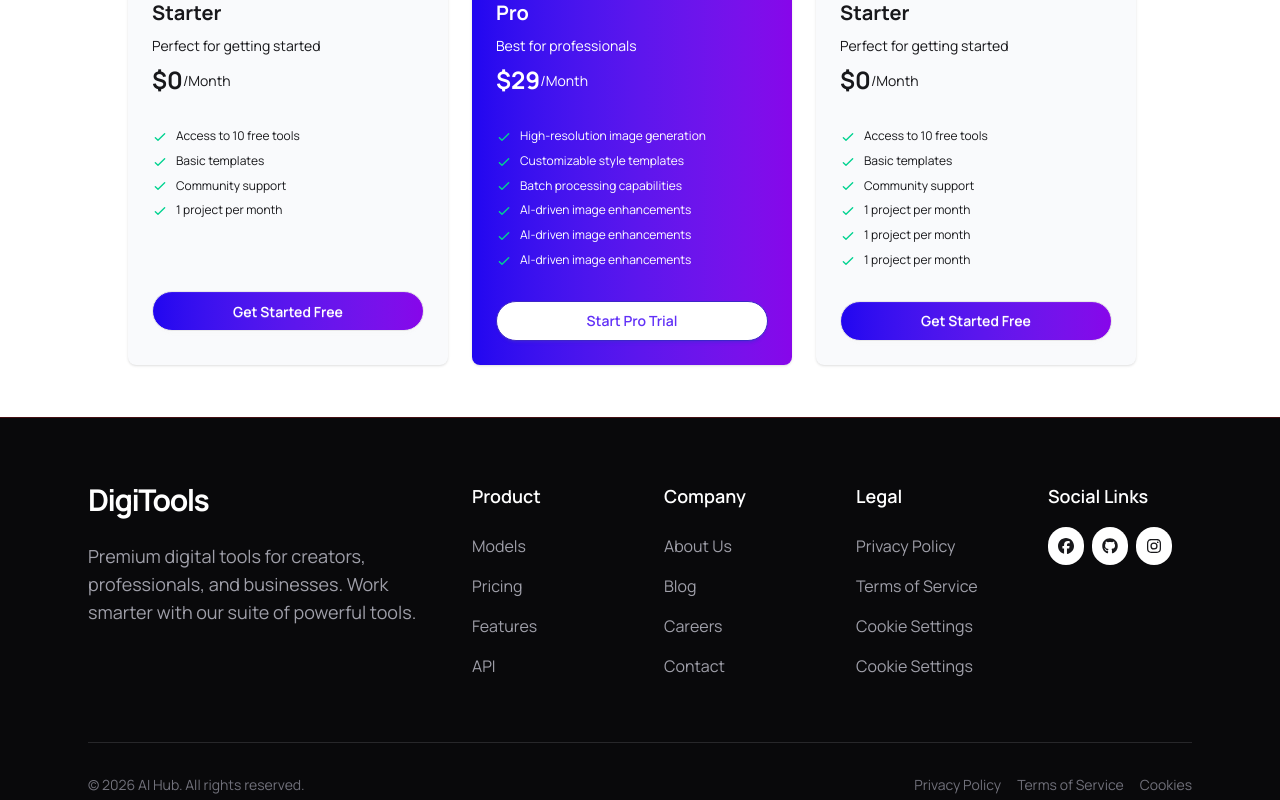
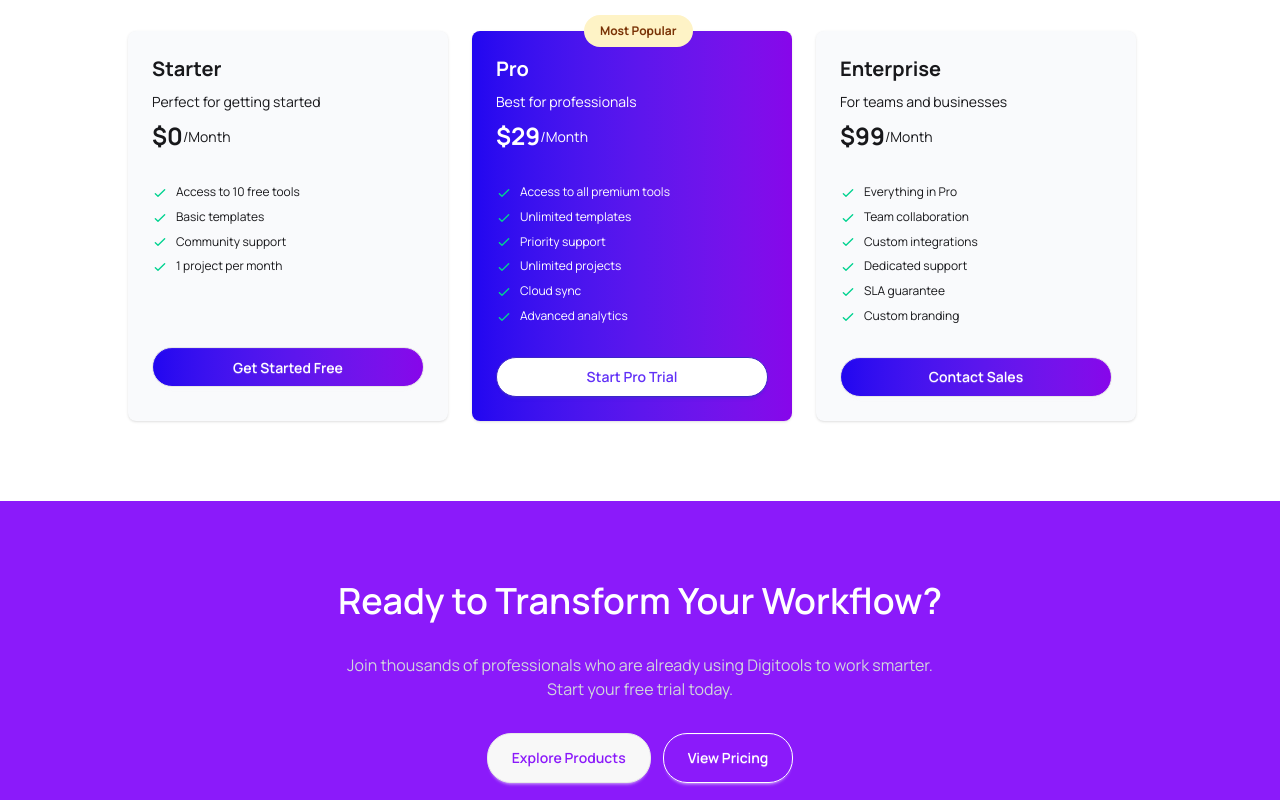
Before and after one commit to MDSOBUJMADBOR/assignment-6, a React (Vite) app: page / in a window 1280 px wide. Shown: the part 3220-4020 px from the top of the page. Built offline with nearby package versions, Linux system fonts and the light colour scheme.

Commit message:
ready section added

```diff
--- a/src/App.jsx
+++ b/src/App.jsx
@@ -11,6 +11,7 @@ import GetStarted from './component/Get Started/GetStarted'
 import Simple from './component/Simple/Simple'
 import Footer from './component/Simple/Footer'
 import { ToastContainer } from 'react-toastify'
+import Ready from './component/Simple/Ready'
 
 
 const getModels = async () => {
@@ -58,6 +59,7 @@ className={`tab rounded-full w-30 text-xl font-semibold
 
   <GetStarted></GetStarted>
 <Simple></Simple>
+<Ready></Ready>
   <Footer></Footer>
 
    <ToastContainer/>
--- a/src/component/Simple/Footer.jsx
+++ b/src/component/Simple/Footer.jsx
@@ -35,22 +35,22 @@ const Footer = () => {
             <ul className="space-y-4 text-zinc-400">
               <li>
                 <a href="#" className="hover:text-white transition">
-                  Models
+                Features
                 </a>
               </li>
               <li>
                 <a href="#" className="hover:text-white transition">
-                  Pricing
+                 Pricing
                 </a>
               </li>
               <li>
                 <a href="#" className="hover:text-white transition">
-                  Features
+                 Templates
                 </a>
               </li>
               <li>
                 <a href="#" className="hover:text-white transition">
-                  API
+                Integrations
                 </a>
               </li>
             </ul>
@@ -76,33 +76,33 @@ const Footer = () => {
               </li>
               <li>
                 <a href="#" className="hover:text-white transition">
-                  Contact
+                Press
                 </a>
               </li>
             </ul>
           </div>
 
           <div className="md:col-span-2">
-            <h3 className="text-white font-semibold mb-6 text-lg">Legal</h3>
+            <h3 className="text-white font-semibold mb-6 text-lg">Resources</h3>
             <ul className="space-y-4 text-zinc-400">
               <li>
                 <a href="#" className="hover:text-white transition">
-                  Privacy Policy
+                 Documentation
                 </a>
               </li>
               <li>
                 <a href="#" className="hover:text-white transition">
-                  Terms of Service
+                  Help Center
                 </a>
               </li>
               <li>
                 <a href="#" className="hover:text-white transition">
-                  Cookie Settings
+                  Community
                 </a>
               </li>
               <li>
                 <a href="#" className="hover:text-white transition">
-                  Cookie Settings
+                  Contact
                 </a>
               </li>
             </ul>
@@ -111,9 +111,9 @@ const Footer = () => {
             <h3 className="text-white font-semibold mb-6 text-lg">Social Links</h3>
             <div>
                     <ul className='flex gap-2 items-center'>
-                              <li ><a className='h-12 w-12 rounded-full p-2 bg-white' href=""><FontAwesomeIcon icon={faFacebook} className='' /></a></li>
-                              <li ><a className='h-12 w-12 rounded-full p-2 bg-white' href=""><FontAwesomeIcon icon={faGithub} className='' /></a></li>
-                              <li ><a className='h-12 w-12 rounded-full p-2 bg-white' href=""><FontAwesomeIcon icon={faInstagram} className='' /></a></li>
+                              <li ><a className='h-12 w-12 rounded-full p-2 bg-white hover:bg-gray-400' href=""><FontAwesomeIcon icon={faFacebook} className='' /></a></li>
+                              <li ><a className='h-12 w-12 rounded-full p-2 bg-white hover:bg-gray-400' href=""><FontAwesomeIcon icon={faGithub} className='' /></a></li>
+                              <li ><a className='h-12 w-12 rounded-full p-2 bg-white hover:bg-gray-400' href=""><FontAwesomeIcon icon={faInstagram} className='' /></a></li>
 
                     </ul>
             </div>
--- /dev/null
+++ b/src/component/Simple/Ready.jsx
@@ -0,0 +1,20 @@
+import React from 'react';
+
+const Ready = () => {
+          return (
+                    <div className='bg-[#8b1afa] space-y-8 py-20'>
+<div className='text-center space-y-8'>
+<h2 className='text-4xl font-semibold text-white'>Ready to Transform Your Workflow?</h2>
+<p className='text-[16px] text-gray-300'>Join thousands of professionals who are already using Digitools to work smarter. <br /> Start your free trial today.</p>
+</div>
+
+<div className=' flex gap-3 justify-center items-center'>
+<button className='btn rounded-3xl text-[#8b1afa] p-6'>Explore Products</button>
+<button className='btn bg-transparent rounded-3xl text-white border border-white p-6'>View Pricing</button>
+</div>
+<p className='text-center text-gray-300'>14-day free trial • No credit card required • Cancel anytime</p>
+                    </div>
+          );
+};
+
+export default Ready;
--- a/src/component/Simple/Simple.jsx
+++ b/src/component/Simple/Simple.jsx
@@ -3,10 +3,10 @@ import React from 'react';
 const Simple = () => {
           return (
 
-<div className='my-13'>
+<div className='my-20'>
 
 
-<div className='text-center space-y-3'>
+<div className='text-center space-y-3 mb-7'>
           <h2 className='text-2xl font-bold '>Simple, Transparent Pricing</h2>
           <p className='text-gray-400'>Choose the plan that fits your needs. Upgrade or downgrade anytime.</p>
 </div>
@@ -75,27 +75,27 @@ const Simple = () => {
     <ul className="mt-6 flex flex-col gap-2 text-xs">
       <li>
         <svg xmlns="http://www.w3.org/2000/svg" className="size-4 me-2 inline-block text-success" fill="none" viewBox="0 0 24 24" stroke="currentColor"><path strokeLinecap="round" strokeLinejoin="round" strokeWidth="2" d="M5 13l4 4L19 7" /></svg>
-        <span>High-resolution image generation</span>
+        <span>Access to all premium tools</span>
       </li>
       <li>
         <svg xmlns="http://www.w3.org/2000/svg" className="size-4 me-2 inline-block text-success" fill="none" viewBox="0 0 24 24" stroke="currentColor"><path strokeLinecap="round" strokeLinejoin="round" strokeWidth="2" d="M5 13l4 4L19 7" /></svg>
-        <span>Customizable style templates</span>
+        <span>Unlimited templates</span>
       </li>
       <li>
         <svg xmlns="http://www.w3.org/2000/svg" className="size-4 me-2 inline-block text-success" fill="none" viewBox="0 0 24 24" stroke="currentColor"><path strokeLinecap="round" strokeLinejoin="round" strokeWidth="2" d="M5 13l4 4L19 7" /></svg>
-        <span>Batch processing capabilities</span>
+        <span>Priority support</span>
       </li>
       <li>
         <svg xmlns="http://www.w3.org/2000/svg" className="size-4 me-2 inline-block text-success" fill="none" viewBox="0 0 24 24" stroke="currentColor"><path strokeLinecap="round" strokeLinejoin="round" strokeWidth="2" d="M5 13l4 4L19 7" /></svg>
-        <span>AI-driven image enhancements</span>
+        <span>Unlimited projects</span>
       </li>
       <li>
         <svg xmlns="http://www.w3.org/2000/svg" className="size-4 me-2 inline-block text-success" fill="none" viewBox="0 0 24 24" stroke="currentColor"><path strokeLinecap="round" strokeLinejoin="round" strokeWidth="2" d="M5 13l4 4L19 7" /></svg>
-        <span>AI-driven image enhancements</span>
+        <span>Cloud sync</span>
       </li>
       <li>
         <svg xmlns="http://www.w3.org/2000/svg" className="size-4 me-2 inline-block text-success" fill="none" viewBox="0 0 24 24" stroke="currentColor"><path strokeLinecap="round" strokeLinejoin="round" strokeWidth="2" d="M5 13l4 4L19 7" /></svg>
-        <span>AI-driven image enhancements</span>
+        <span>Advanced analytics</span>
       </li>
 
     </ul>
@@ -110,42 +110,42 @@ const Simple = () => {
   <div className="card-body">
 
     <div className="space-y-2">
-      <h2 className="text-xl font-bold">Starter</h2>
-      <p>Perfect for getting started</p>
+      <h2 className="text-xl font-bold">Enterprise</h2>
+      <p>For teams and businesses</p>
     </div>
     <div className='flex  items-center'>
-          <h2 className='text-2xl font-bold'>$0</h2>
+          <h2 className='text-2xl font-bold'>$99</h2>
           <p>/Month</p>
     </div>
     <ul className="mt-6 flex flex-col gap-2 text-xs">
       <li>
         <svg xmlns="http://www.w3.org/2000/svg" className="size-4 me-2 inline-block text-success" fill="none" viewBox="0 0 24 24" stroke="currentColor"><path strokeLinecap="round" strokeLinejoin="round" strokeWidth="2" d="M5 13l4 4L19 7" /></svg>
-        <span>Access to 10 free tools</span>
+        <span>Everything in Pro</span>
       </li>
       <li>
         <svg xmlns="http://www.w3.org/2000/svg" className="size-4 me-2 inline-block text-success" fill="none" viewBox="0 0 24 24" stroke="currentColor"><path strokeLinecap="round" strokeLinejoin="round" strokeWidth="2" d="M5 13l4 4L19 7" /></svg>
-        <span>Basic templates</span>
+        <span>Team collaboration</span>
       </li>
       <li>
         <svg xmlns="http://www.w3.org/2000/svg" className="size-4 me-2 inline-block text-success" fill="none" viewBox="0 0 24 24" stroke="currentColor"><path strokeLinecap="round" strokeLinejoin="round" strokeWidth="2" d="M5 13l4 4L19 7" /></svg>
-        <span>Community support</span>
+        <span>Custom integrations</span>
       </li>
       <li>
         <svg xmlns="http://www.w3.org/2000/svg" className="size-4 me-2 inline-block text-success" fill="none" viewBox="0 0 24 24" stroke="currentColor"><path strokeLinecap="round" strokeLinejoin="round" strokeWidth="2" d="M5 13l4 4L19 7" /></svg>
-        <span>1 project per month</span>
+        <span>Dedicated support</span>
       </li>
       <li>
         <svg xmlns="http://www.w3.org/2000/svg" className="size-4 me-2 inline-block text-success" fill="none" viewBox="0 0 24 24" stroke="currentColor"><path strokeLinecap="round" strokeLinejoin="round" strokeWidth="2" d="M5 13l4 4L19 7" /></svg>
-        <span>1 project per month</span>
+        <span>SLA guarantee</span>
       </li>
       <li>
         <svg xmlns="http://www.w3.org/2000/svg" className="size-4 me-2 inline-block text-success" fill="none" viewBox="0 0 24 24" stroke="currentColor"><path strokeLinecap="round" strokeLinejoin="round" strokeWidth="2" d="M5 13l4 4L19 7" /></svg>
-        <span>1 project per month</span>
+        <span>Custom branding</span>
       </li>
 
     </ul>
     <div className="mt-6">
-      <button className="btn text-white bg-linear-to-r from-[#2106f0] to-[#8706ea] btn-block rounded-full">Get Started Free</button>
+      <button className="btn text-white bg-linear-to-r from-[#2106f0] to-[#8706ea] btn-block rounded-full">Contact Sales</button>
     </div>
   </div>
 </div>
```
